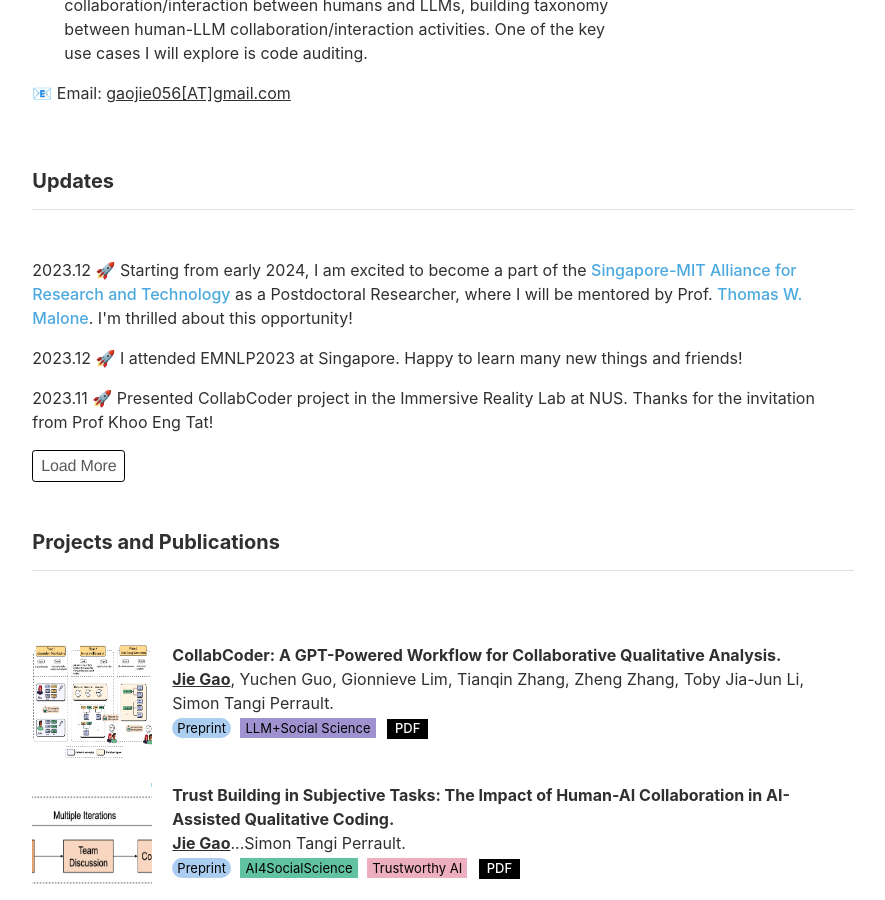
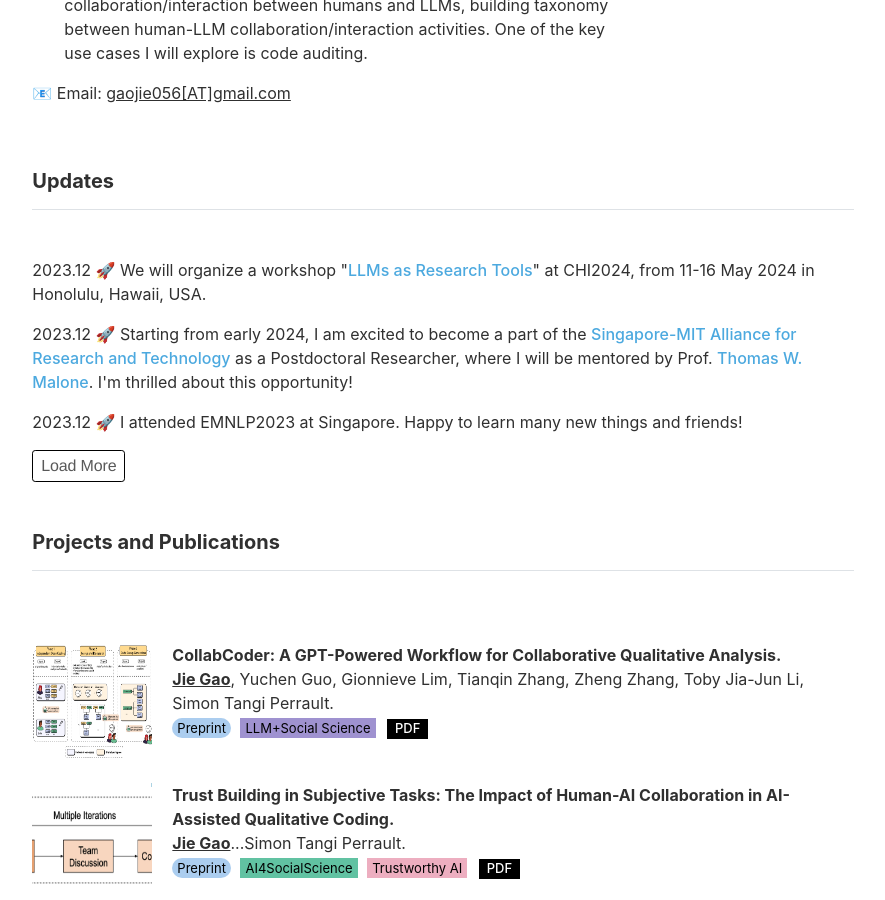
Before and after one commit to gaojie058/gaojie058.github.io, a Jekyll site: the page built from index.md, in a window 1280 px wide and 900 px high, scrolled down 552 px. Shown: the whole window, without its empty margins (197-1082 px from the left). Built offline with Jekyll 4.4.1, drawn with Linux system fonts in a browser that asks for light colours.

Commit message:
Update updates.yml

```diff
--- a/_data/updates.yml
+++ b/_data/updates.yml
@@ -1,4 +1,8 @@
 index:
+- title: 2023.12 🚀 We will organize a workshop "LLMs as Research Tools" at CHI2024, from 11-16 May 2024 in Honolulu, Hawaii, USA.
+  links:
+      - click: LLMs as Research Tools
+        url: "https://sites.google.com/view/llmsindatawork"
 - title: 2023.12 🚀 Starting from early 2024, I am excited to become a part of the Singapore-MIT Alliance for Research and Technology as a Postdoctoral Researcher, where I will be mentored by Prof. Thomas W. Malone. I'm thrilled about this opportunity!
   links:
       - click: Singapore-MIT Alliance for Research and Technology
```
